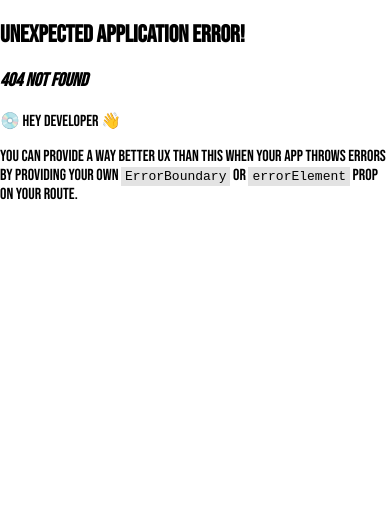
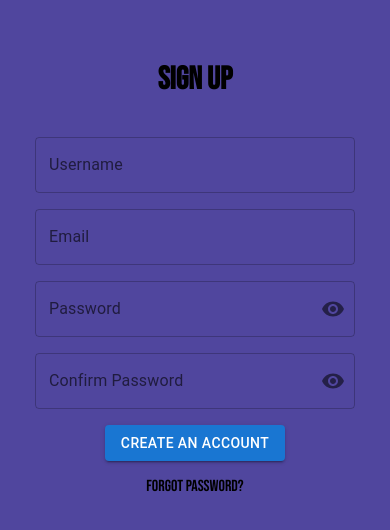
Before and after one commit to alexpineda99/webapp-video-streaming, a React (Vite) app: page /signup in a window 390 px wide. Before the commit this address had no page. Shown: the top 530 px of the page. Built offline with nearby package versions, Linux system fonts and the light colour scheme.

Commit message:
Responsive signup

```diff
--- a/src/App.jsx
+++ b/src/App.jsx
@@ -2,7 +2,7 @@ import { useState } from "react";
 import reactLogo from "./assets/react.svg";
 import { createBrowserRouter, RouterProvider } from "react-router-dom";
 import Home from "./Components/Home";
-import Signin from "./Components/SignIn";
+import Signup from "./Components/SignUp";
 import Sidebar from "./Components/Sidebar";
 
 // import "./App.css";
@@ -12,8 +12,8 @@ const router = createBrowserRouter([
     path: "/",
     element: <Home />,
   },{
-    path: "/signin",
-    element: <Signin />,
+    path: "/signup",
+    element: <Signup />,
   },
 ]);
 
--- a/src/Components/Footer.jsx
+++ b/src/Components/Footer.jsx
@@ -4,7 +4,7 @@ import Box from "@mui/material/Box";
 
 function Footer() {
   return (
-    <Box sx={{height: "4rem", backgroundColor: "#141228", marginTop:"auto", color: "#F4F4F4", zIndex: 10, display: "flex", justifyContent: "center", alignItems: "center", width: "100%"}}>
+    <Box sx={{height: "4rem", backgroundColor: "#141228", color: "#F4F4F4", zIndex: 10, display: "flex", justifyContent: "center", alignItems: "center", width: "100%"}}>
 
     <Box sx={{width: "100%", display: "contents"}}>
       Alexandro Pineda
--- a/src/Components/SignIn.jsx
+++ /dev/null
@@ -1,124 +0,0 @@
-import * as React from "react";
-import "../assets/Css/main.scss";
-import IconButton from "@mui/material/IconButton";
-import Box from "@mui/material/Box";
-import Grid2 from "@mui/material/Unstable_Grid2";
-import TextField from "@mui/material/TextField";
-import Visibility from "@mui/icons-material/Visibility";
-import VisibilityOff from "@mui/icons-material/VisibilityOff";
-import OutlinedInput from "@mui/material/OutlinedInput";
-import InputLabel from "@mui/material/InputLabel";
-import InputAdornment from "@mui/material/InputAdornment";
-import FormHelperText from "@mui/material/FormHelperText";
-import Button from '@mui/material/Button';
-import FormControl from "@mui/material/FormControl";
-import SendOutlinedIcon from '@mui/icons-material/SendOutlined';
-import Stack from "@mui/material/Stack";
-
-function Signin() {
-  const [showPassword, setShowPassword] = React.useState(false);
-  const [showConfirmPassword, setShowConfirmPassword] = React.useState(false);
-
-  const handleClickShowPassword = () => setShowPassword((show) => !show);
-  const handleClickShowConfirmPassword = () =>
-    setShowConfirmPassword((show) => !show);
-
-  const handleMouseDownPassword = (event) => {
-    event.preventDefault();
-  };
-
-  return (
-    <Grid2
-      container
-      sx={{
-        background: "#fff",
-        height: "100vh",
-        display: "flex",
-        justifyContent: "center",
-        alignItems: "center",
-        flexDirection: "column",
-      }}
-    >
-      <Grid2 lg={2}>
-        <FormControl sx={{ m: 1, width: "50ch" }} variant="outlined">
-          <TextField id="outlined-basic" label="Username" variant="outlined" />
-        </FormControl>
-      </Grid2>
-
-      <Grid2 lg={2}>
-        <FormControl sx={{ m: 1, width: "50ch" }} variant="outlined">
-          <TextField id="outlined-basic" label="Email" variant="outlined" />
-        </FormControl>
-      </Grid2>
-
-      {/* <Grid2 lg={2}>
-        <FormControl sx={{ m: 1, width: "50ch" }} variant="outlined">
-          <TextField
-            error
-            id="outlined-error-helper-text"
-            label="Error"
-            defaultValue="Hello World"
-            helperText="Incorrect entry."
-          />
-        </FormControl>
-      </Grid2> */}
-
-      <Grid2 lg={2}>
-        <FormControl sx={{ m: 1, width: "50ch" }} variant="outlined">
-          <InputLabel htmlFor="outlined-adornment-password">
-            Password
-          </InputLabel>
-          <OutlinedInput
-            id="outlined-adornment-password"
-            type={showPassword ? "text" : "password"}
-            endAdornment={
-              <InputAdornment position="end">
-                <IconButton
-                  aria-label="toggle password visibility"
-                  onClick={handleClickShowPassword}
-                  onMouseDown={handleMouseDownPassword}
-                  edge="end"
-                >
-                  {showPassword ? <VisibilityOff /> : <Visibility />}
-                </IconButton>
-              </InputAdornment>
-            }
-            label="Password"
-          />
-        </FormControl>
-      </Grid2>
-
-      <Grid2 lg={2}>
-        <FormControl sx={{ m: 1, width: "50ch" }} variant="outlined">
-          <InputLabel htmlFor="outlined-adornment-password">
-            Confirm Password
-          </InputLabel>
-          <OutlinedInput
-            id="outlined-adornment-password"
-            type={showConfirmPassword ? "text" : "password"}
-            endAdornment={
-              <InputAdornment position="end">
-                <IconButton
-                  aria-label="toggle password visibility"
-                  onClick={handleClickShowConfirmPassword}
-                  onMouseDown={handleMouseDownPassword}
-                  edge="end"
-                >
-                  {showConfirmPassword ? <VisibilityOff /> : <Visibility />}
-                </IconButton>
-              </InputAdornment>
-            }
-            label="Confirm Password"
-          />
-        </FormControl>
-        <Grid2 sx={{display: "flex", justifyContent: "center"}}>
-          <Button variant="contained" endIcon={<SendOutlinedIcon />}>
-            Send
-          </Button>
-        </Grid2 >
-      </Grid2>
-    </Grid2>
-  );
-}
-
-export default Signin;
--- /dev/null
+++ b/src/Components/SignUp.jsx
@@ -0,0 +1,132 @@
+import * as React from "react";
+import "../assets/Css/main.scss";
+import IconButton from "@mui/material/IconButton";
+import Box from "@mui/material/Box";
+import Grid2 from "@mui/material/Unstable_Grid2";
+import TextField from "@mui/material/TextField";
+import Visibility from "@mui/icons-material/Visibility";
+import VisibilityOff from "@mui/icons-material/VisibilityOff";
+import OutlinedInput from "@mui/material/OutlinedInput";
+import InputLabel from "@mui/material/InputLabel";
+import InputAdornment from "@mui/material/InputAdornment";
+import FormHelperText from "@mui/material/FormHelperText";
+import Button from "@mui/material/Button";
+import FormControl from "@mui/material/FormControl";
+import Footer from "./Footer";
+
+function Signup() {
+  const [showPassword, setShowPassword] = React.useState(false);
+  const [showConfirmPassword, setShowConfirmPassword] = React.useState(false);
+
+  const handleClickShowPassword = () => setShowPassword((show) => !show);
+  const handleClickShowConfirmPassword = () =>
+    setShowConfirmPassword((show) => !show);
+
+  const handleMouseDownPassword = (event) => {
+    event.preventDefault();
+  };
+
+  return (
+    <Grid2
+      container
+      sx={{
+        background: "#50469E",
+        height: "100vh",
+        display: "flex",
+        justifyContent: "center",
+        alignItems: "center",
+        flexDirection: "column",
+      }}
+    >
+      <Box sx={{width: "100%", display: "flex", flexDirection: "column", alignItems: "center", height: "100%", marginTop: "10%"}}>
+        <h1>Sign Up</h1>
+        <Grid2 lg={2}>
+          <FormControl sx={{mt:2, width: "50ch" }} variant="outlined">
+            <TextField
+              id="outlined-basic"
+              label="Username"
+              variant="outlined"
+            />
+          </FormControl>
+        </Grid2>
+
+        <Grid2 lg={2}>
+          <FormControl sx={{mt:2, width: "50ch" }} variant="outlined">
+            <TextField id="outlined-basic" label="Email" variant="outlined" />
+          </FormControl>
+        </Grid2>
+
+        {/* <Grid2 lg={2}>
+        <FormControl sx={{mt:2, width: "50ch" }} variant="outlined">
+          <TextField
+            error
+            id="outlined-error-helper-text"
+            label="Error"
+            defaultValue="Hello World"
+            helperText="Incorrect entry."
+          />
+        </FormControl>
+      </Grid2> */}
+
+        <Grid2 lg={2}>
+          <FormControl sx={{mt:2, width: "50ch" }} variant="outlined">
+            <InputLabel htmlFor="outlined-adornment-password">
+              Password
+            </InputLabel>
+            <OutlinedInput
+              id="outlined-adornment-password"
+              type={showPassword ? "text" : "password"}
+              endAdornment={
+                <InputAdornment position="end">
+                  <IconButton
+                    aria-label="toggle password visibility"
+                    onClick={handleClickShowPassword}
+                    onMouseDown={handleMouseDownPassword}
+                    edge="end"
+                  >
+                    {showPassword ? <VisibilityOff /> : <Visibility />}
+                  </IconButton>
+                </InputAdornment>
+              }
+              label="Password"
+            />
+          </FormControl>
+        </Grid2>
+
+        <Grid2 lg={2}>
+          <FormControl sx={{mt:2, width: "50ch" }} variant="outlined">
+            <InputLabel htmlFor="outlined-adornment-password">
+              Confirm Password
+            </InputLabel>
+            <OutlinedInput
+              id="outlined-adornment-password"
+              type={showConfirmPassword ? "text" : "password"}
+              endAdornment={
+                <InputAdornment position="end">
+                  <IconButton
+                    aria-label="toggle password visibility"
+                    onClick={handleClickShowConfirmPassword}
+                    onMouseDown={handleMouseDownPassword}
+                    edge="end"
+                  >
+                    {showConfirmPassword ? <VisibilityOff /> : <Visibility />}
+                  </IconButton>
+                </InputAdornment>
+              }
+              label="Confirm Password"
+            />
+          </FormControl>
+          <Grid2 sx={{ display: "flex", justifyContent: "center" }}>
+            <Button variant="contained" sx={{marginTop: "5%"}}>Create an account</Button>
+          </Grid2>
+          <Grid2 sx={{mt:2, display: "flex", justifyContent: "center"}}>
+            <span> Forgot password?</span>
+          </Grid2>
+        </Grid2>
+      </Box>
+      {/* <Footer/> */}
+    </Grid2>
+  );
+}
+
+export default Signup;
```
